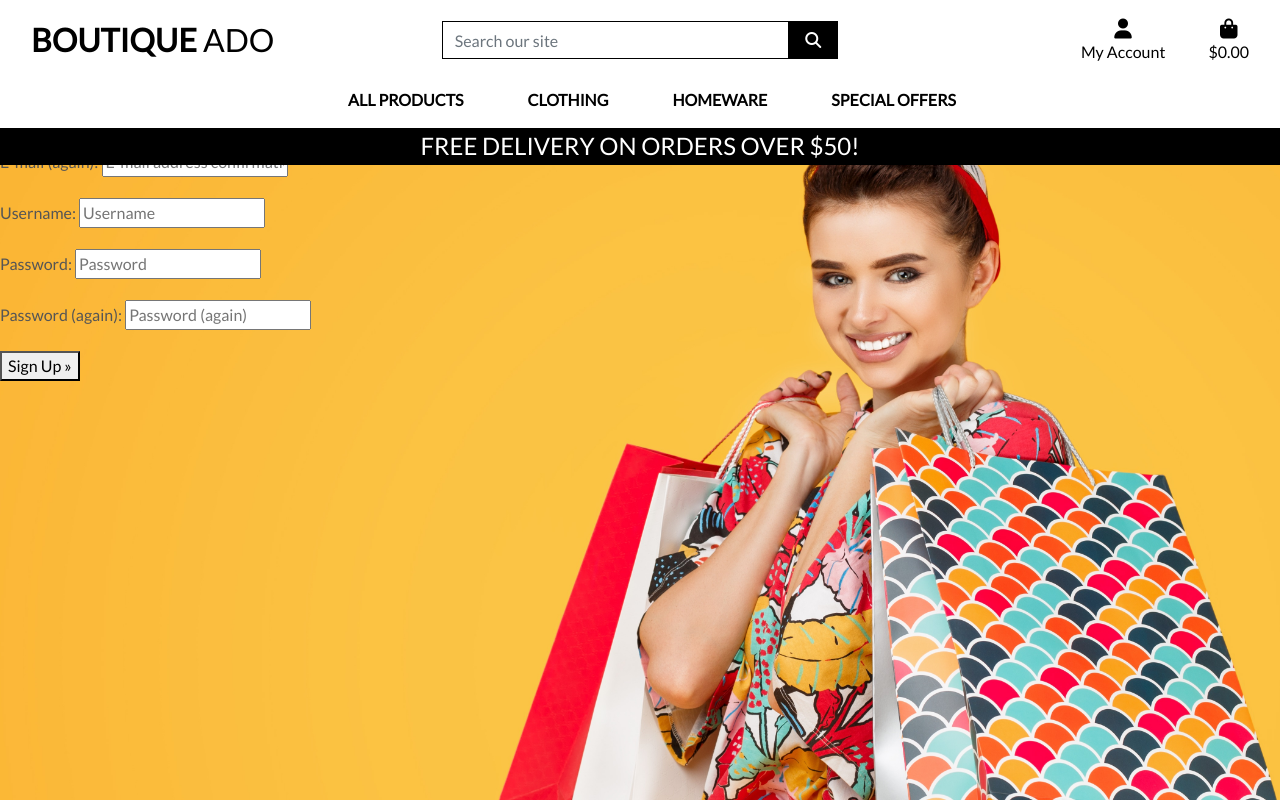
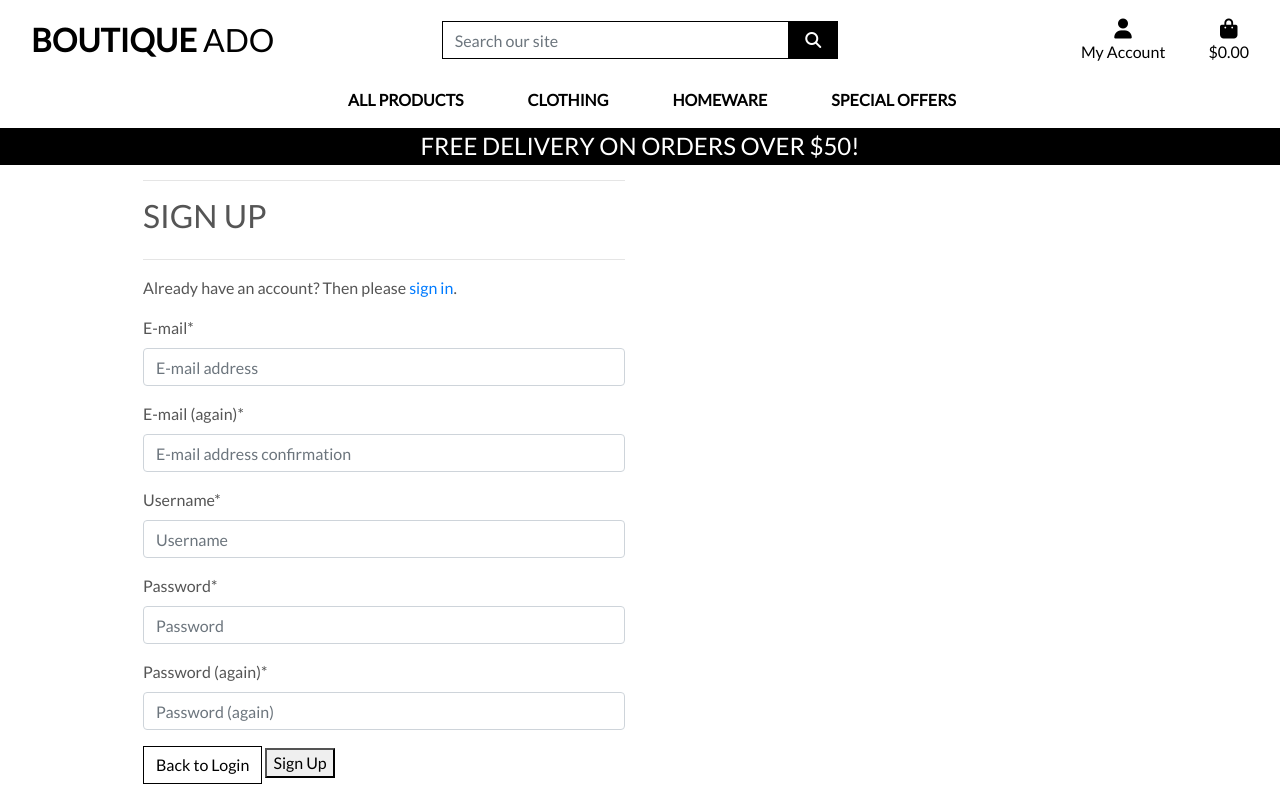
Before and after one commit to uchenna631/boutique_ado_v1, a Django app: page /accounts/signup/ in a window 1280 px wide. Run offline with Django 3.2, Linux system fonts and the light colour scheme; some libraries are stand-ins or nearby versions.

Commit message:
Updated allauth templates

```diff
--- a/home/templates/home/index.html
+++ b/home/templates/home/index.html
@@ -13,7 +13,7 @@
     <div class="container h-100">
         <div class="row h-100">
             <div class="col-7 col-md-6 my-auto">
-                <h1 class="display-4 logo-font text-black">
+                <h1 class="display-4 logo-font text-black mt-5 pt-5">
                     The new collections are here
                 </h1>
                 <div class="my-5">
--- a/templates/allauth/account/account_inactive.html
+++ b/templates/allauth/account/account_inactive.html
@@ -4,8 +4,10 @@
 
 {% block head_title %}{% trans "Account Inactive" %}{% endblock %}
 
-{% block content %}
-<h1>{% trans "Account Inactive" %}</h1>
+{% block inner_content %}
+<hr>
+<h2 class="logo-font mb-4">{% trans "Account Inactive" %}</h2>
+<hr>
 
 <p>{% trans "This account is inactive." %}</p>
 {% endblock %}
--- a/templates/allauth/account/base.html
+++ b/templates/allauth/account/base.html
@@ -1 +1,15 @@
 {% extends "base.html" %}
+
+{% block content %}
+    <div class="container header-container">
+        <div class="overlay"></div>
+        <div class="row">
+            <div class="col-12 col-md-6">
+                <div class="allauth-form-inner-content">
+                    {% block inner_content %}
+                    {% endblock %}
+                </div>
+            </div>
+        </div>
+    </div>
+{% endblock %}
--- a/templates/allauth/account/email_confirm.html
+++ b/templates/allauth/account/email_confirm.html
@@ -6,8 +6,10 @@
 {% block head_title %}{% trans "Confirm E-mail Address" %}{% endblock %}
 
 
-{% block content %}
-<h1>{% trans "Confirm E-mail Address" %}</h1>
+{% block inner_content %}
+<hr>
+<h2 class="logo-font mb-4">{% trans "Confirm E-mail Address" %}</h2>
+<hr>
 
 {% if confirmation %}
 
--- a/templates/allauth/account/signup.html
+++ b/templates/allauth/account/signup.html
@@ -4,18 +4,21 @@
 
 {% block head_title %}{% trans "Signup" %}{% endblock %}
 
-{% block content %}
-<h1>{% trans "Sign Up" %}</h1>
+{% block inner_content %}
+<hr>
+<h2 class="logo-font mb-4">{% trans "Sign Up" %}</h2>
+<hr>
 
 <p>{% blocktrans %}Already have an account? Then please <a href="{{ login_url }}">sign in</a>.{% endblocktrans %}</p>
 
 <form class="signup" id="signup_form" method="post" action="{% url 'account_signup' %}">
   {% csrf_token %}
-  {{ form.as_p }}
+  {{ form|crispy }}
   {% if redirect_field_value %}
   <input type="hidden" name="{{ redirect_field_name }}" value="{{ redirect_field_value }}" />
   {% endif %}
-  <button type="submit">{% trans "Sign Up" %} &raquo;</button>
+  <a class="btn btn-outline-black rounded-0" href="{% url 'account_login' %}">Back to Login</a>
+  <button type="submit">{% trans "Sign Up" %}</button>
 </form>
 
 {% endblock %}
--- a/templates/base.html
+++ b/templates/base.html
@@ -72,7 +72,7 @@
                                 {% if request.user.is_superuser %}
                                     <a href="" class="dropdown-item">Product Management</a>
                                 {% endif %}
-                                <a href="" class="dropdown-item">My Profile</a>
+                                <a href="{% url 'profile' %}" class="dropdown-item">My Profile</a>
                                 <a href="{% url 'account_logout' %}" class="dropdown-item">Logout</a>
                             {% else %}
                                 <a href="{% url 'account_signup' %}" class="dropdown-item">Register</a>
```
Also changed, not shown: profiles/views.py (+7 -2 lines), templates/allauth/account/login.html (+9 -4 lines), db.sqlite3.
